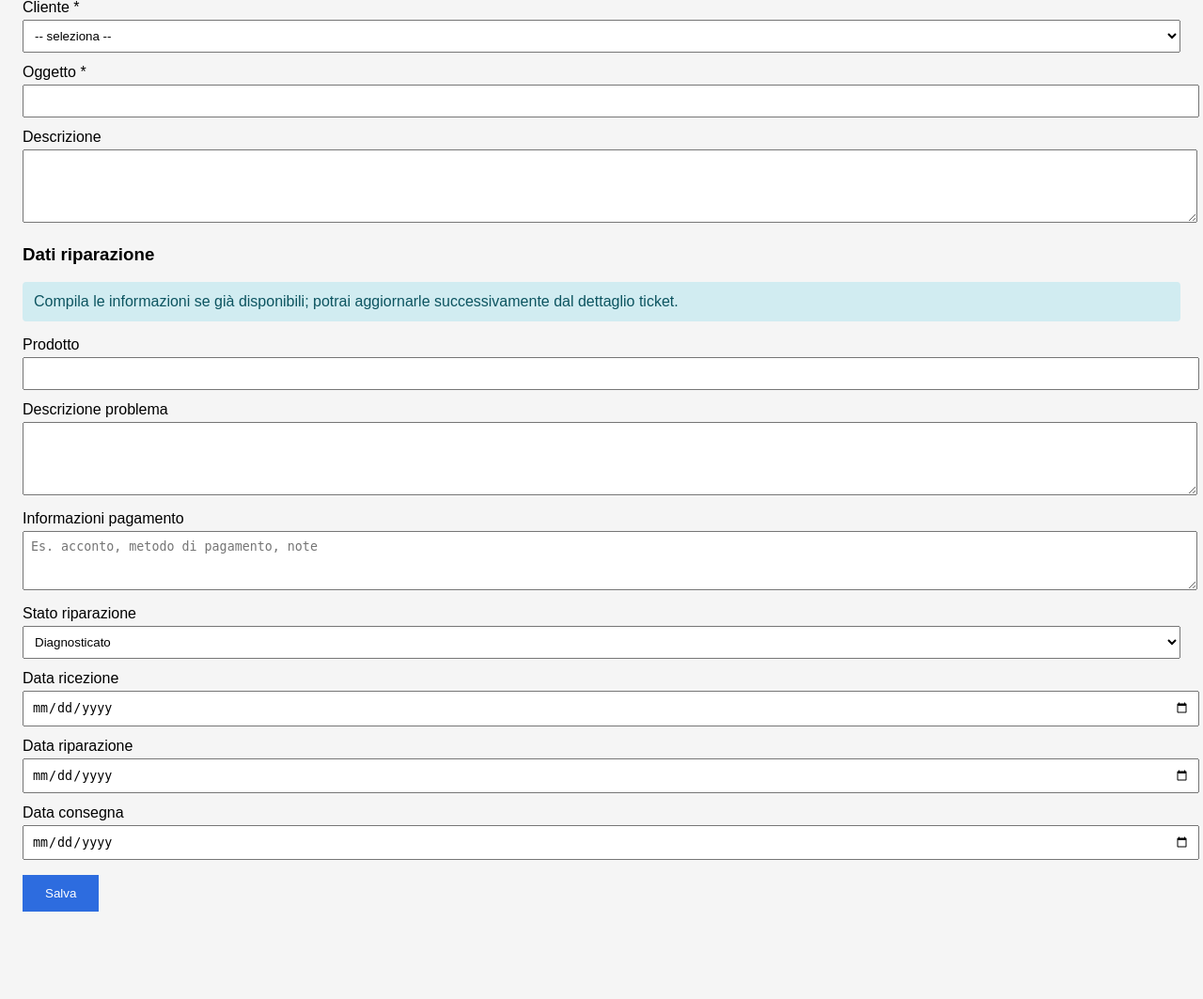
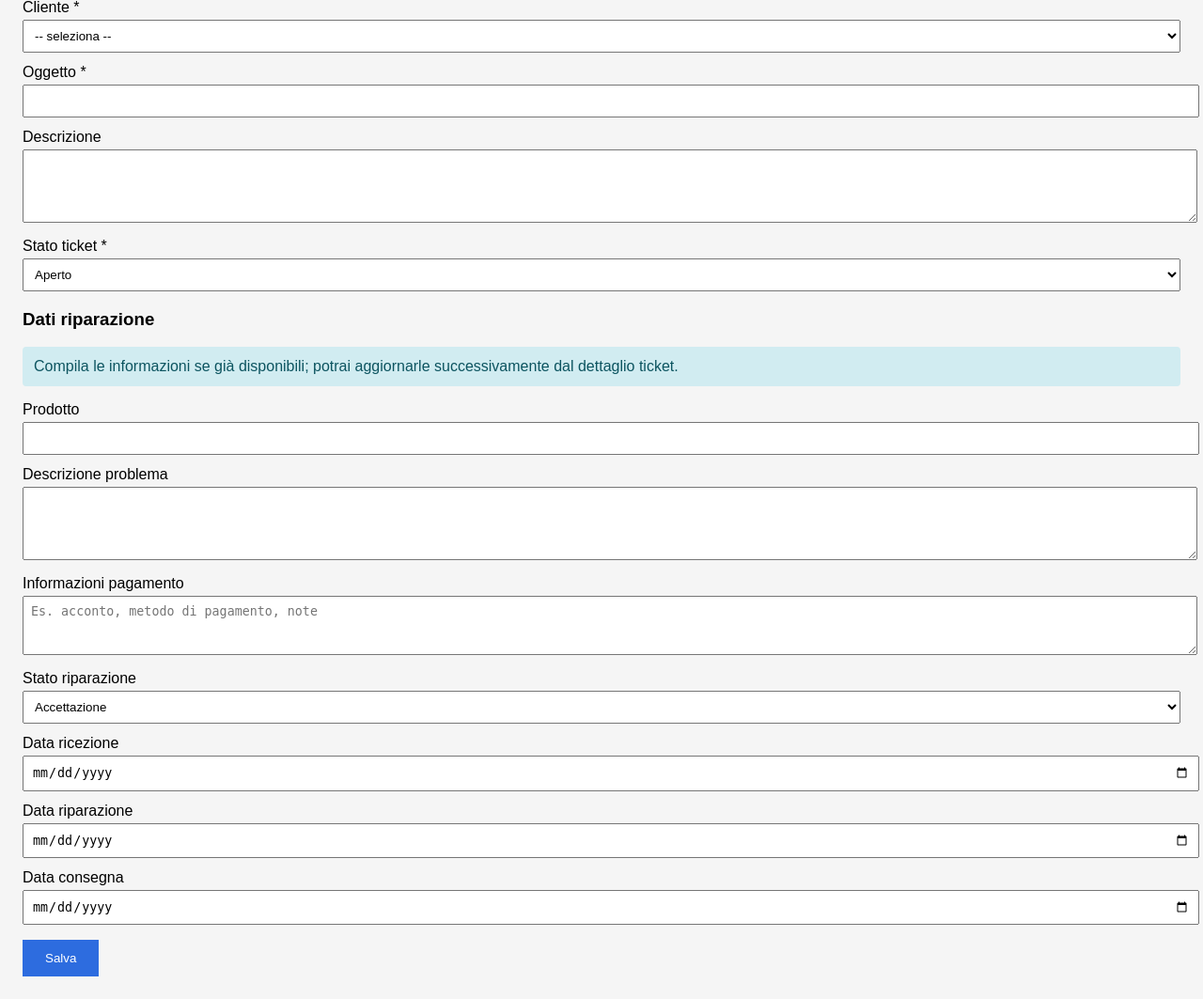
Before and after one commit to re-fagiano/GESTIONALEticket, a Flask app: page /tickets/new in a window 1280 px wide. Shown: the part 162-1225 px from the top of the page at 94% size. Before the commit the page ends 1132 px from the top, so only its background shows below. Run offline with Flask 3, Linux system fonts and the light colour scheme; the visitor is signed in with stand-in values (Sample User, id 1); data that the repository does not hold is empty.

Commit message:
Add ticket status selector and extend repair statuses

```diff
--- a/app.py
+++ b/app.py
@@ -28,6 +28,7 @@ TICKET_STATUS_VALUES = set(TICKET_STATUS_LABELS)
 DEFAULT_TICKET_STATUS = TICKET_STATUSES[0][0]
 
 REPAIR_STATUSES = [
+    ("accettazione", "Accettazione"),
     ("diagnosticato", "Diagnosticato"),
     ("preventivo_pronto", "Preventivo pronto"),
     ("preventivo_accettato", "Preventivo accettato"),
@@ -221,6 +222,9 @@ def create_app() -> Flask:
             customer_id = request.form.get('customer_id')
             subject = request.form.get('subject', '').strip()
             description = request.form.get('description', '').strip()
+            ticket_status = request.form.get('ticket_status', DEFAULT_TICKET_STATUS)
+            if ticket_status not in TICKET_STATUS_VALUES:
+                ticket_status = DEFAULT_TICKET_STATUS
             product = request.form.get('product', '').strip()
             issue_description = request.form.get('issue_description', '').strip()
             payment_info = request.form.get('payment_info', '').strip()
@@ -242,7 +246,7 @@ def create_app() -> Flask:
                         customer_id,
                         subject,
                         description or None,
-                        DEFAULT_TICKET_STATUS,
+                        ticket_status,
                         product or None,
                         issue_description or None,
                         payment_info or None,
@@ -256,7 +260,7 @@ def create_app() -> Flask:
                 )
                 ticket_id = cursor.lastrowid
                 initial_status_label = TICKET_STATUS_LABELS.get(
-                    DEFAULT_TICKET_STATUS, DEFAULT_TICKET_STATUS
+                    ticket_status, ticket_status
                 )
                 db.execute(
                     'INSERT INTO ticket_history (ticket_id, field, old_value, new_value, changed_by) '
@@ -278,6 +282,7 @@ def create_app() -> Flask:
             'add_ticket.html',
             customers=customers,
             repair_statuses=REPAIR_STATUSES,
+            ticket_statuses=TICKET_STATUSES,
         )
 
     # Dettaglio ticket e aggiornamento stato
--- a/templates/add_ticket.html
+++ b/templates/add_ticket.html
@@ -16,6 +16,14 @@
 
     <label for="description">Descrizione</label>
     <textarea id="description" name="description" rows="4"></textarea>
+
+    <label for="ticket_status">Stato ticket *</label>
+    <select id="ticket_status" name="ticket_status" required>
+        {% set default_ticket_status = ticket_statuses[0][0] %}
+        {% for value, label in ticket_statuses %}
+        <option value="{{ value }}" {% if request.form.get('ticket_status', default_ticket_status) == value %}selected{% endif %}>{{ label }}</option>
+        {% endfor %}
+    </select>
 
     <h3>Dati riparazione</h3>
     <p class="info">Compila le informazioni se già disponibili; potrai aggiornarle successivamente dal dettaglio ticket.</p>
```
